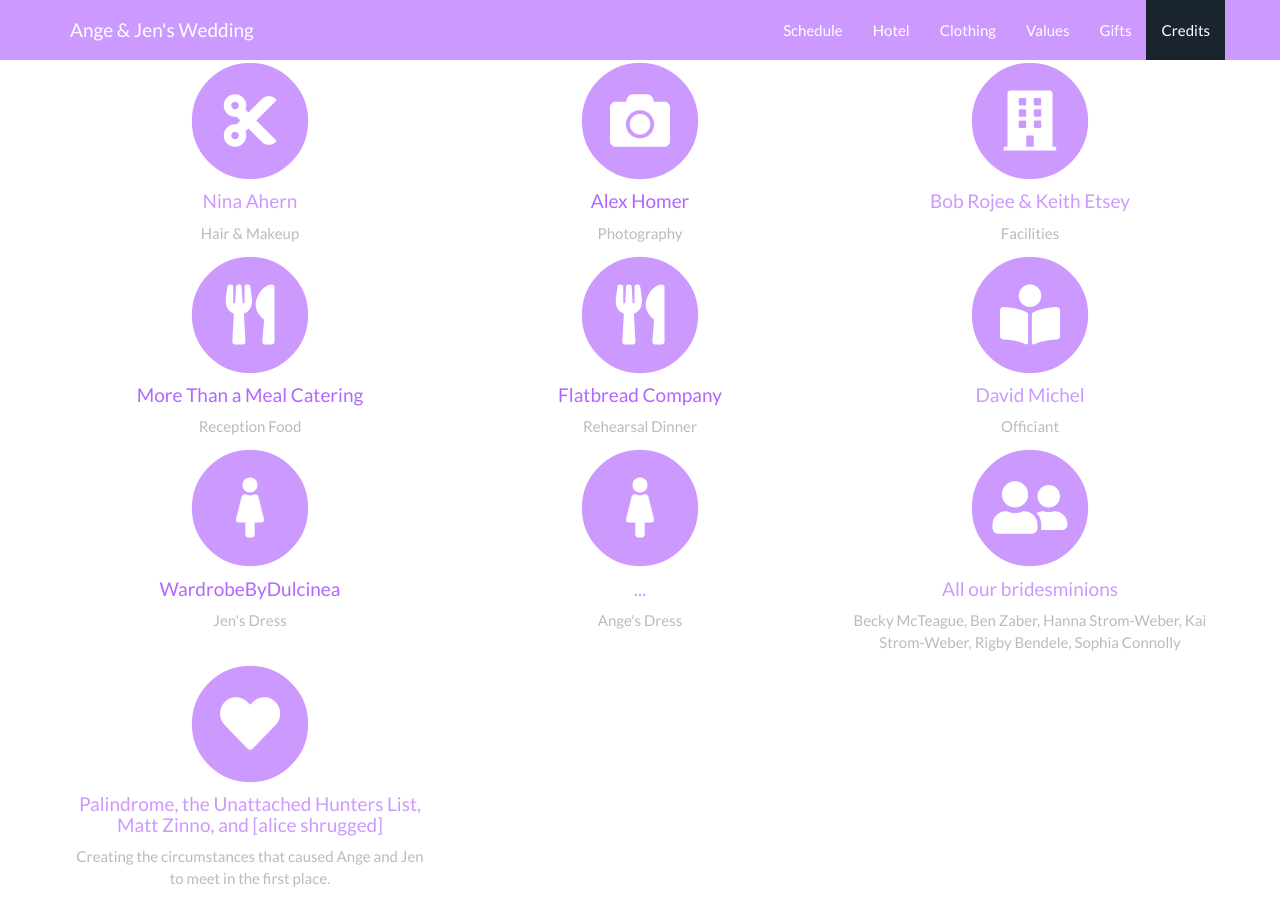
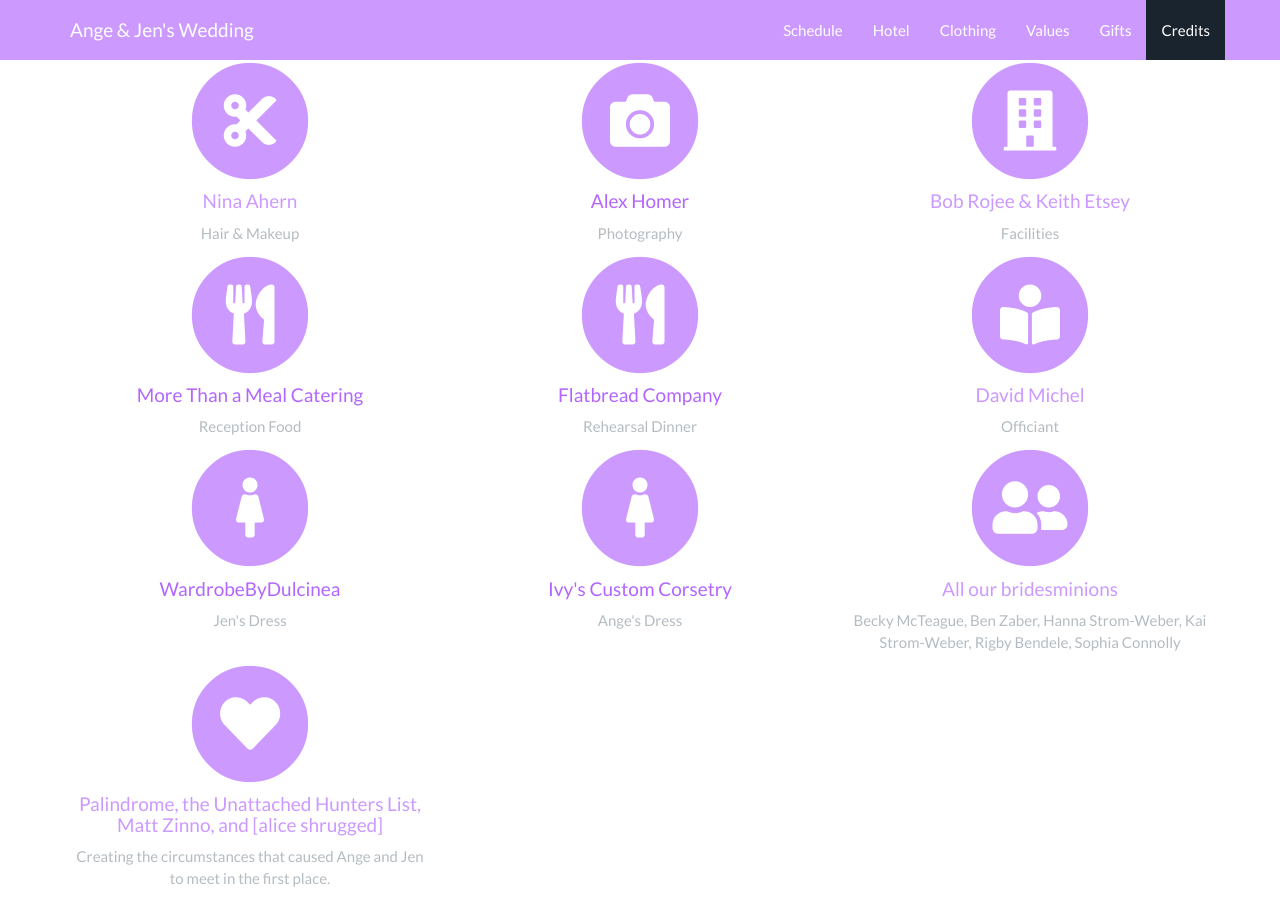
Before and after one commit to angejenwedding/angejenwedding.github.io, a Jekyll site: the page built from index.html, in a window 1280 px wide and 900 px high, scrolled down 3868 px. Built offline with Jekyll 4.4.1, drawn with Linux system fonts in a browser that asks for light colours; nearby versions of some CDN libraries; some web fonts are replaced.

Commit message:
Updated Ange's Dress

```diff
--- a/_includes/thankyou.html
+++ b/_includes/thankyou.html
@@ -67,7 +67,7 @@
                     <i class="fa fa-circle fa-stack-2x text-primary"></i>
                     <i class="fa fa-female fa-stack-1x fa-inverse"></i>
                 </span>
-                <h4 class="service-heading">...</h4>
+                <h4 class="service-heading"><a href="http://www.ivyscustomcorsetry.com/gallery2.php?gal=1" target="_blank">Ivy's Custom Corsetry</a></h4>
                 <p class="text-muted">Ange's Dress</p>
             </div>
             <div class="col-md-4">
```
